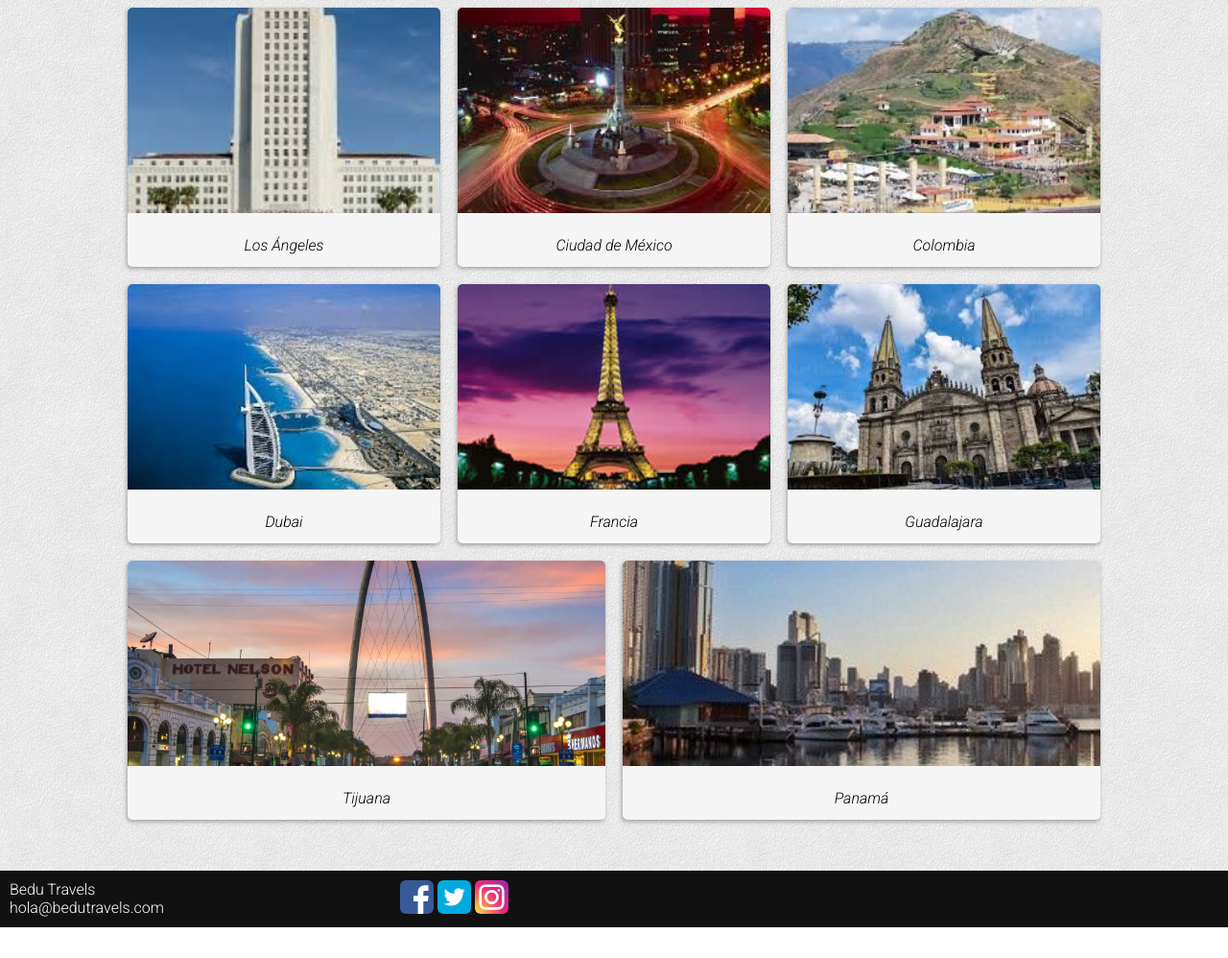
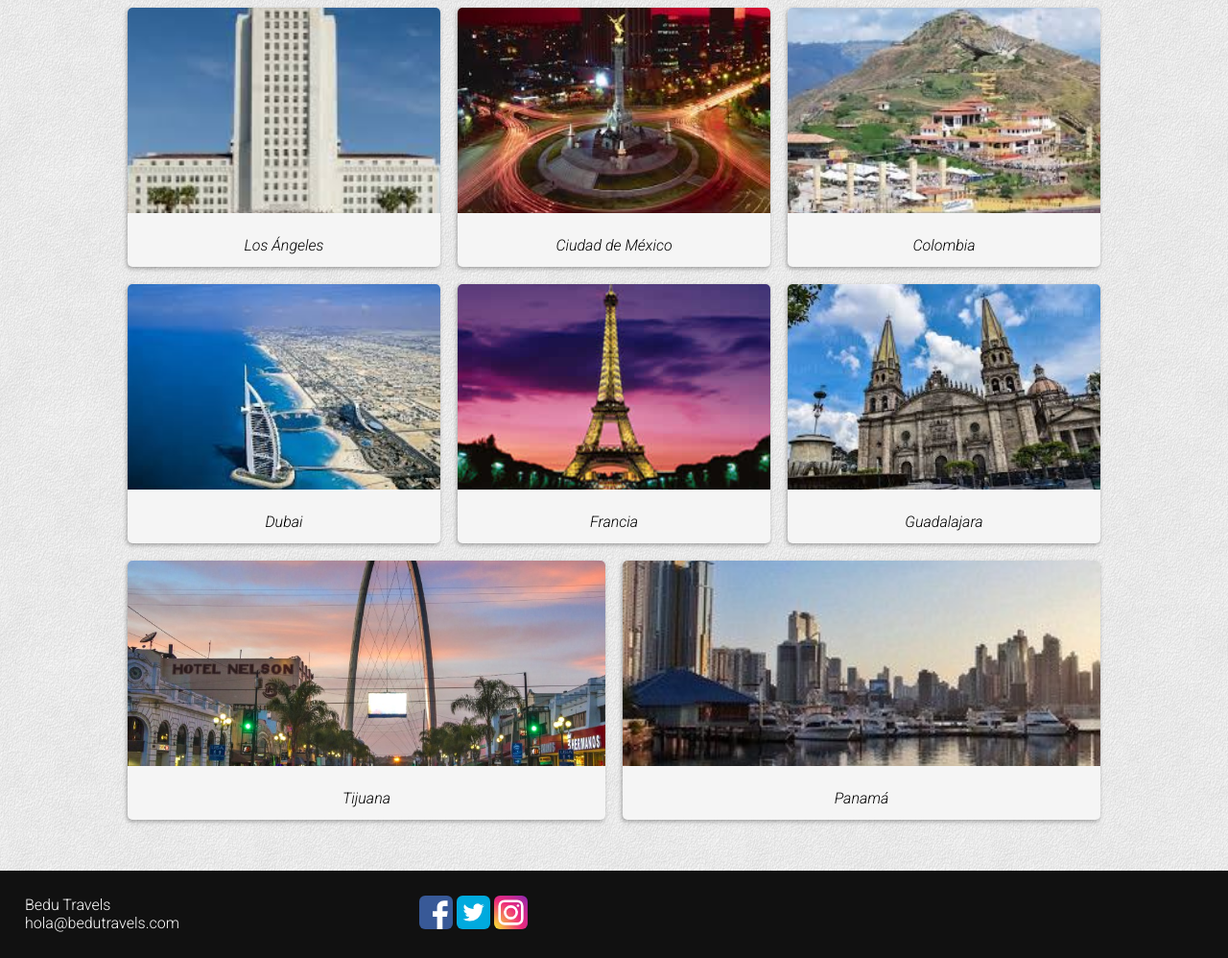
Before and after one commit to DigitalNaut/Bedu-Travel, a plain HTML site: page index.html in a window 1280 px wide. Shown: the part 1084-2082 px from the top of the page at 96% size. Before the commit the page ends 2050 px from the top, so only its background shows below. Drawn offline with Linux system fonts and the light colour scheme.

Commit message:
Postwork - Responsive Design Fixes

```diff
--- a/assets/css/page-decoration.css
+++ b/assets/css/page-decoration.css
@@ -42,6 +42,7 @@ body {
 .navbar .navlist {
     text-align: center;
     list-style-type: none;
+    padding: 0;
     display: flex;
 }
 
@@ -67,9 +68,12 @@ body {
     padding: 10px;
 }
 
+.footer .item {
+    margin: 16px;
+}
+
 .footer .info {
     color: white;
-    padding-right: 1em;
     flex-grow: 0.25;
     flex-basis: 9em;
 }
--- a/index.html
+++ b/index.html
@@ -70,16 +70,14 @@
             </div>
         </main>
         <footer class="footer">
-            <div class="info">
+            <div class="info item">
                 <p>Bedu Travels<br>hola@bedutravels.com</p>
             </div>
-            <div class="socialMedia">
+            <div class="socialMedia item">
                 <img class="icon" src="assets/images/facebook.svg" alt="Facebook Icon" width="35px" height="35px">
                 <img class="icon" src="assets/images/twitter.svg" alt="Twitter Icon" width="35px" height="35px">
                 <img class="icon" src="assets/images/instagram.svg" alt="Instagram Icon" width="35px" height="35px">
             </div>
         </footer>
-        </div>
-</body>
-
+    </body>
 </html>
```
